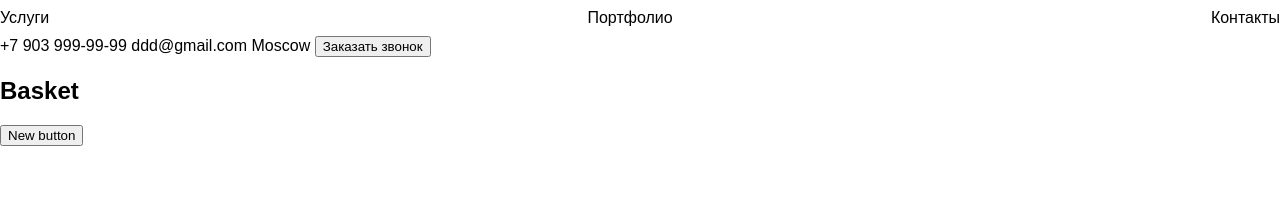
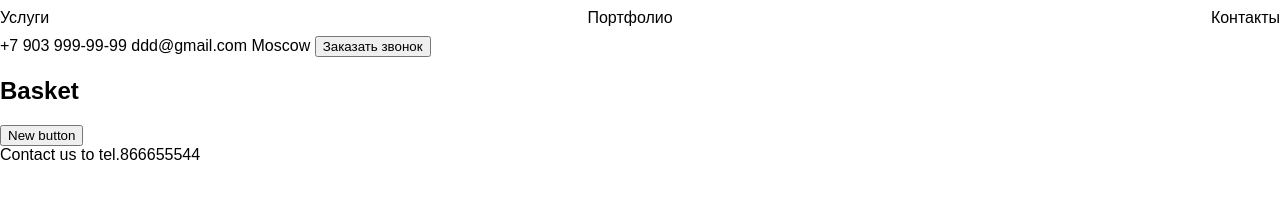
Before and after one commit to AnzhelaChezari/special-app, a plain HTML site: page index.html in a window 1280 px wide. Drawn offline with Linux system fonts and the light colour scheme; files that its build step writes are made by us from their sources.

Commit message:
one contact added

```diff
--- a/index.html
+++ b/index.html
@@ -21,7 +21,8 @@
             <button>Заказать звонок</button>
             <h2>Basket</h2>
             <button>New button</button>
+            <div>Contact us to tel.866655544</div>
         </div>
     </header>
-</body>
+ </body>
 </html>
```
